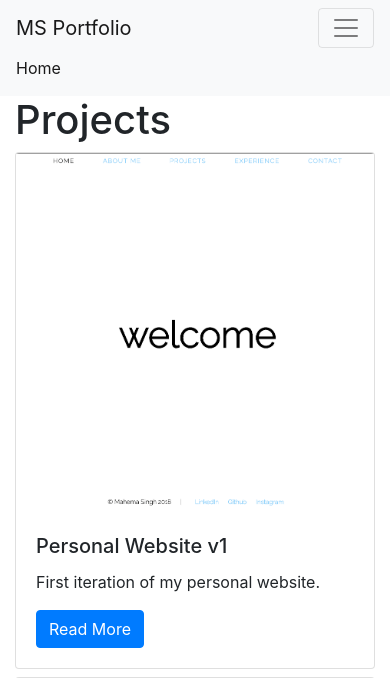
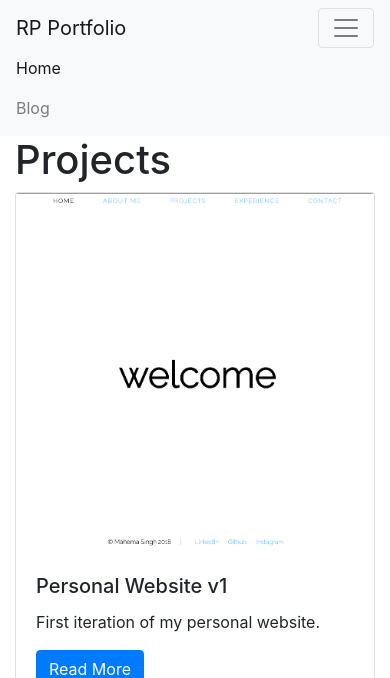
Before and after one commit to MahemaS27/PythonWebApp, a Django app: page /projects/ in a window 390 px wide, after a click that opens the changed part. Shown: the top 678 px of the page. Run offline with Django 3.2, Linux system fonts and the light colour scheme; data comes from the database, SQL or seed files in the repository; some libraries are stand-ins or nearby versions.

Commit message:
blog index page up and running

```diff
--- a/blog/urls.py
+++ b/blog/urls.py
@@ -0,0 +1,9 @@
+
+from django.urls import path
+from . import views
+
+urlpatterns = [
+  path("", views.blog_index, name="blog_index"),
+  path("<int:pk>/", views.blog_detail, name="blog_detail"),
+  path("<category>/", views.blog_category, name="blog_category"),
+]
--- a/portfolio/templates/base.html
+++ b/portfolio/templates/base.html
@@ -2,7 +2,7 @@
 
 <nav class="navbar navbar-expand-lg navbar-light bg-light">
   <div class="container">
-    <a class="navbar-brand" href="{% url 'project_index' %}">MS Portfolio</a>
+    <a class="navbar-brand" href="{% url 'project_index' %}">RP Portfolio</a>
     <button class="navbar-toggler" type="button" data-toggle="collapse" data-target="#navbarSupportedContent" aria-controls="navbarSupportedContent" aria-expanded="false" aria-label="Toggle navigation">
       <span class="navbar-toggler-icon"></span>
     </button>
@@ -11,6 +11,9 @@
       <ul class="navbar-nav mr-auto">
         <li class="nav-item active">
           <a class="nav-link" href="{% url 'project_index' %}">Home</a>
+        </li>
+        <li class="nav-item">
+          <a class="nav-link" href="{% url 'blog_index' %}">Blog</a>
         </li>
       </ul>
     </div>
--- a/portfolio/urls.py
+++ b/portfolio/urls.py
@@ -19,4 +19,5 @@ from django.urls import path, include
 urlpatterns = [
     path('admin/', admin.site.urls),
     path('projects/', include("projects.urls")),
+    path('blog/', include("blog.urls"))
 ]
```
Also changed, not shown: blog/templates/blog_index.html (added, +20 -0 lines).
